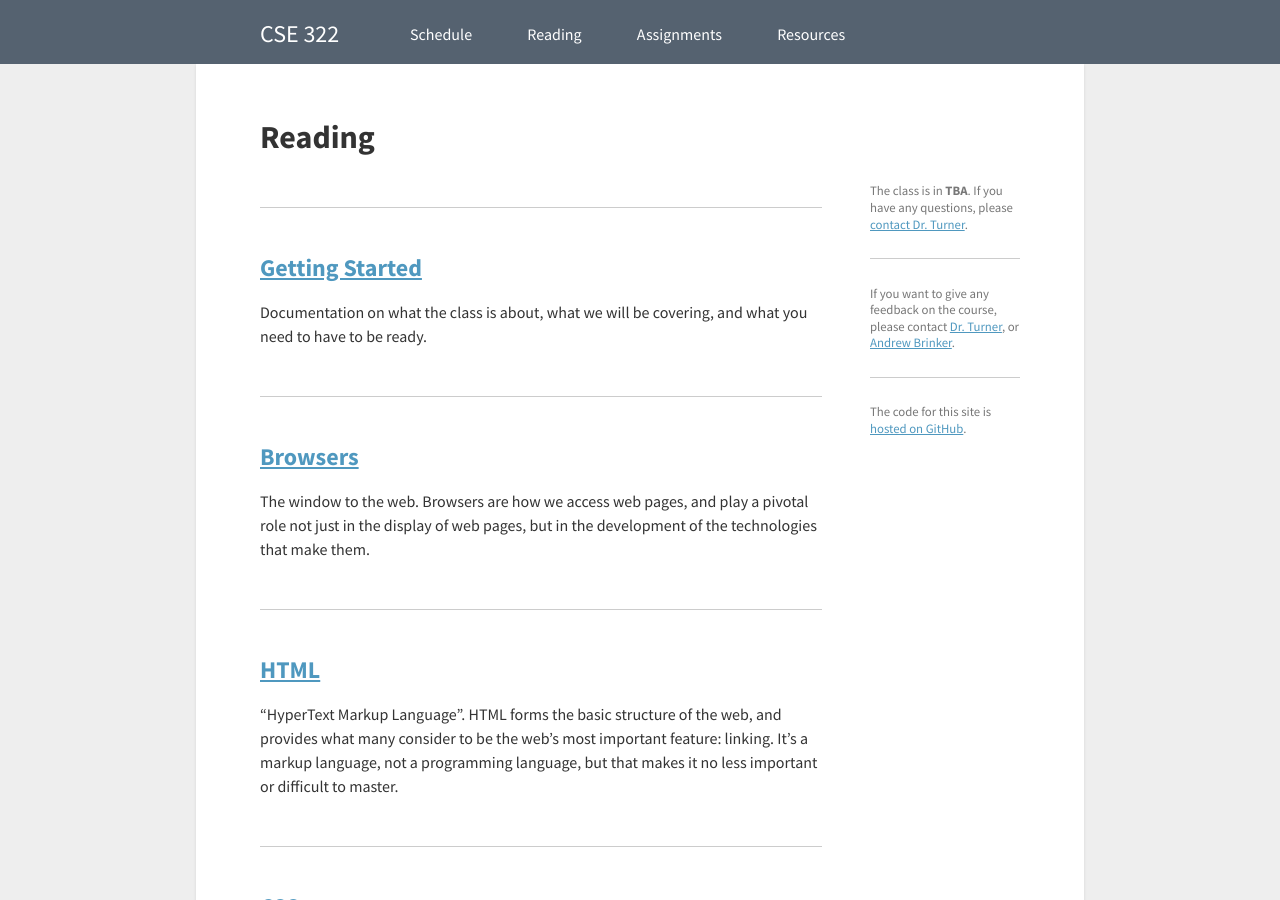
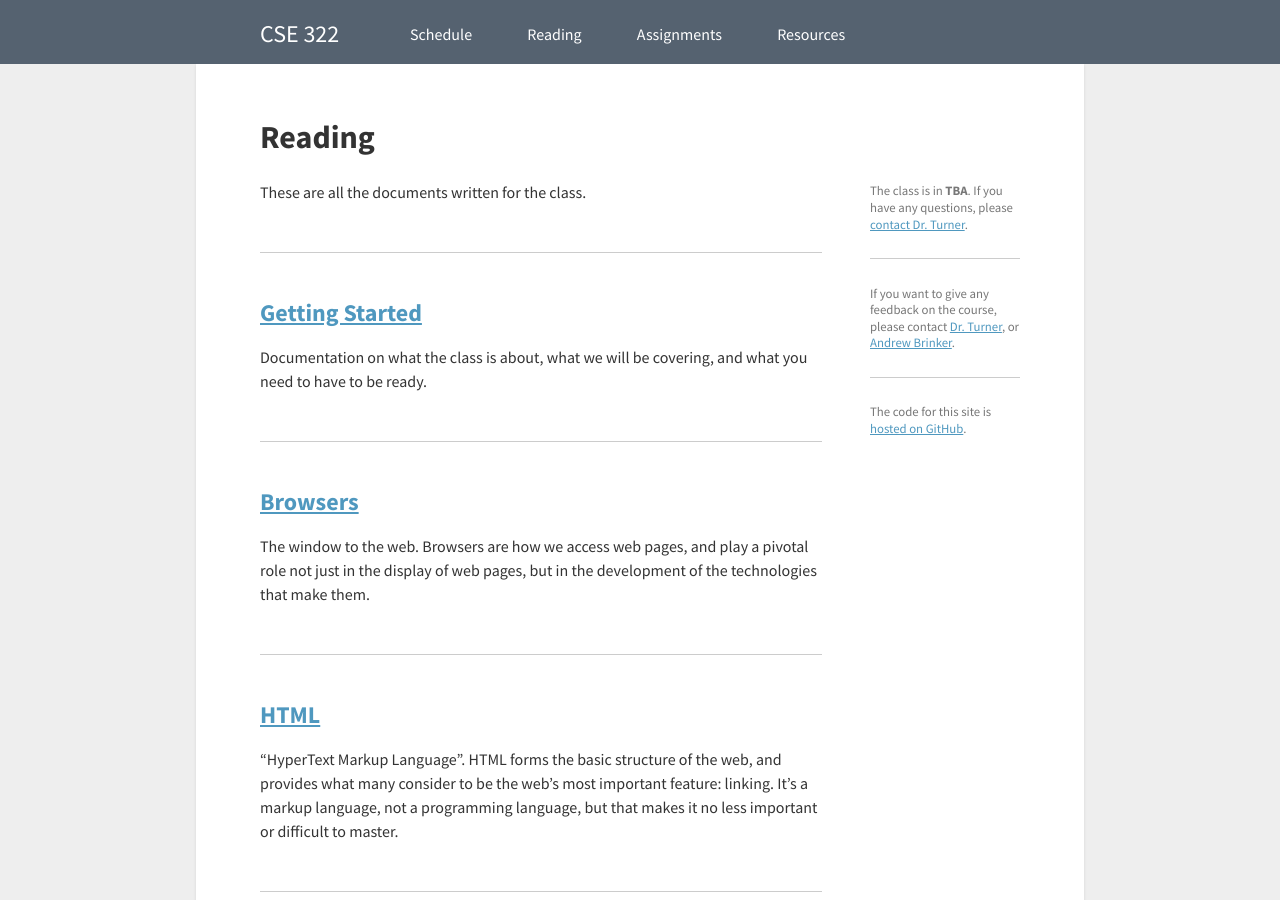
Before and after one commit to csusbdt/322-2013, a Jekyll site: the page built from reading/index.html, in a window 1280 px wide and 900 px high. Built offline with Jekyll 4.4.1, drawn with Linux system fonts in a browser that asks for light colours; nearby versions of some CDN libraries.

Commit message:
Updated reading.md

```diff
--- a/_includes/content/reading.md
+++ b/_includes/content/reading.md
@@ -1,4 +1,6 @@
 # Reading
+
+These are all the documents written for the class.
 
 ## [Getting Started](getting-started/ "Getting Started")
 
```
